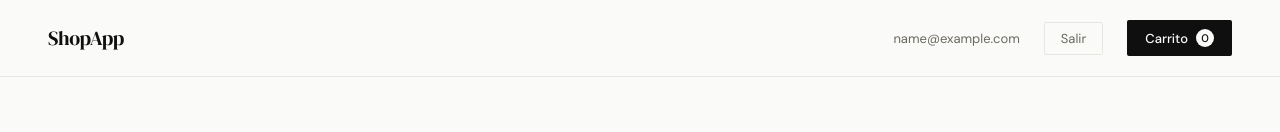
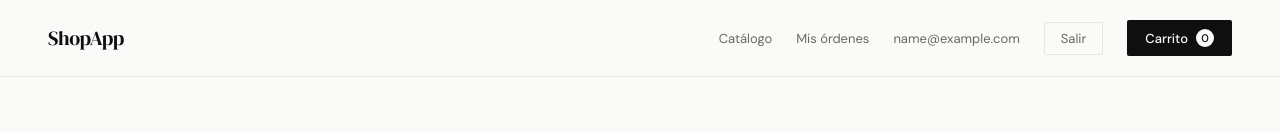
Before and after one commit to MauricioPusiol/shopapp, a plain HTML site: page frontend/index.html in a window 1280 px wide. Shown: the top 132 px of the page. Drawn offline with Linux system fonts and the light colour scheme; no server answers; sample sign-in values are in the browser's storage.

Commit message:
Agrego Mis ordenes a index

```diff
--- a/frontend/index.html
+++ b/frontend/index.html
@@ -441,6 +441,8 @@
   <nav>
     <a class="nav-brand" href="#">ShopApp</a>
     <div class="nav-right">
+     <a class="nav-link" href="/index.html" style="font-size:13px;color:var(--gray-4);text-decoration:none;">Catálogo</a>
+     <a class="nav-link" href="/orders.html" style="font-size:13px;color:var(--gray-4);text-decoration:none;">Mis órdenes</a>
      <span class="nav-user" id="nav-user"></span>
      <button class="btn-logout" onclick="logout()">Salir</button>
      <button class="btn-cart" onclick="openCart()">
```
Lines whose indentation alone changed are shown as unchanged.
